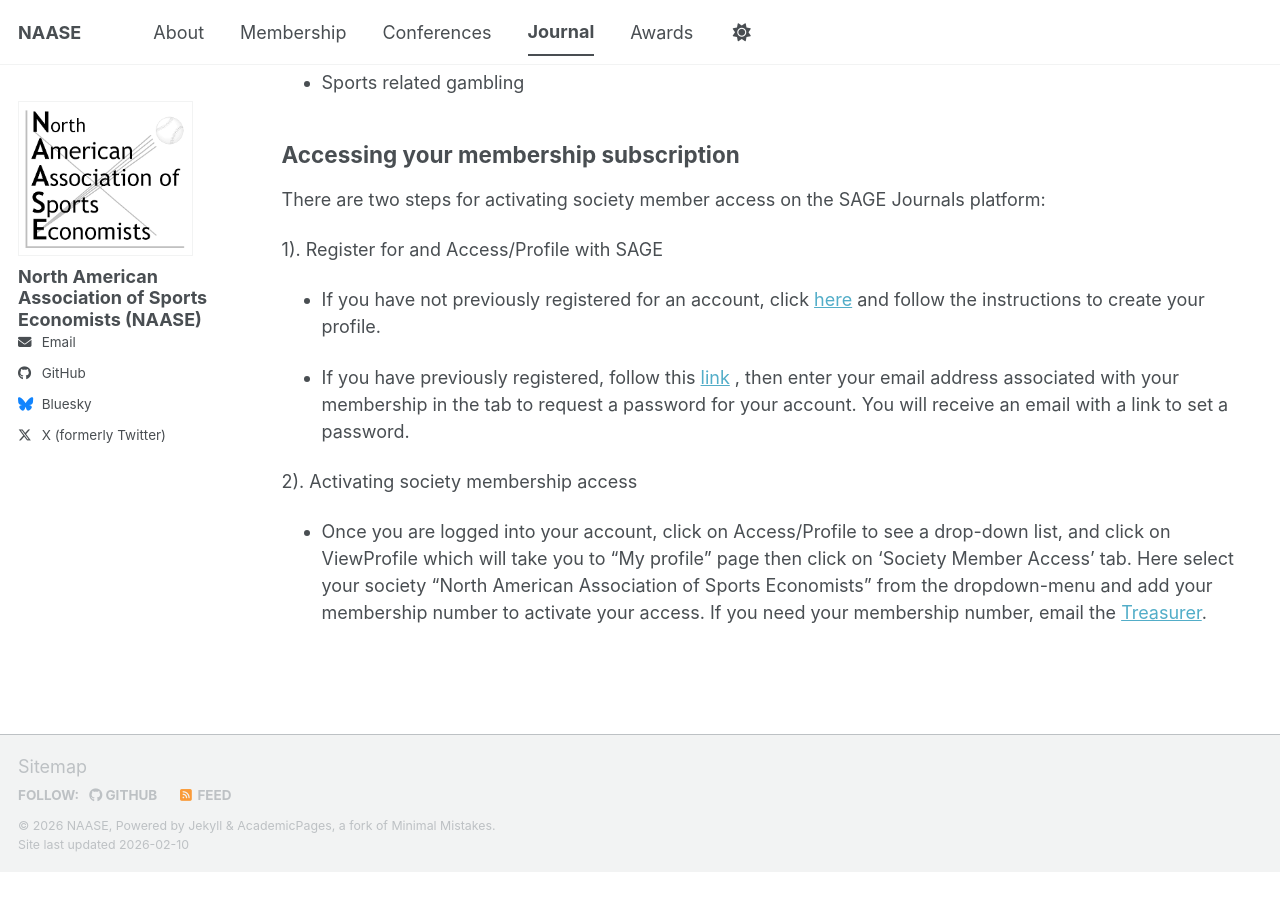
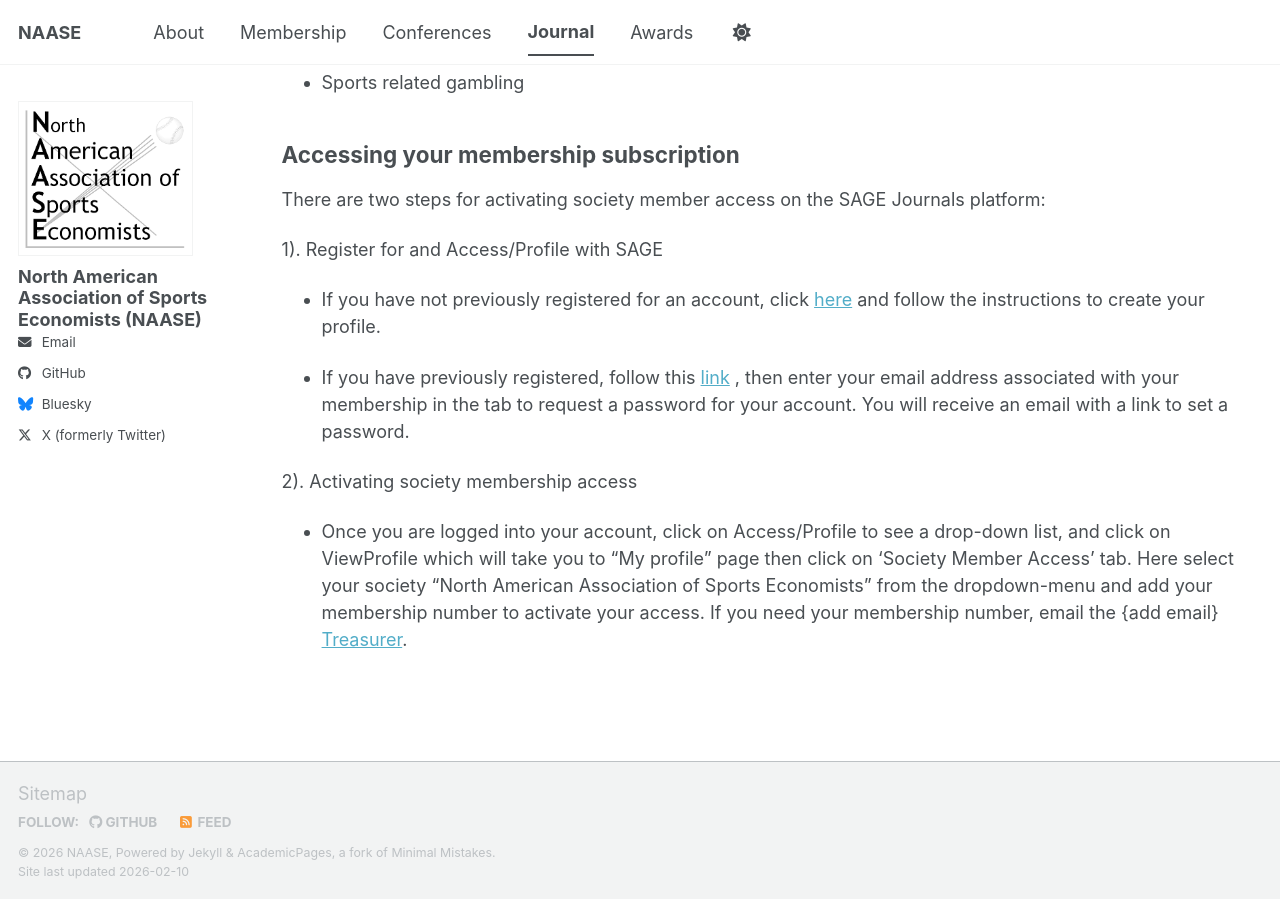
Before and after one commit to naaseweb/naaseweb.github.io, a Jekyll site: the page built from _pages/journal.md, in a window 1280 px wide and 900 px high, scrolled down 558 px. Built offline with Jekyll 4.4.1, drawn with Linux system fonts in a browser that asks for light colours; a script bundle is joined from its source files by our own code; library files that are not in the unit come from our copies; before the commit the page ends 1431 px from its top, so only the background shows below that.

Commit message:
Update journal.md

```diff
--- a/_pages/journal.md
+++ b/_pages/journal.md
@@ -51,4 +51,4 @@ There are two steps for activating society member access on the SAGE Journals pl
 
 2). Activating society membership access
 
- - Once you are logged into your account, click on Access/Profile to see a drop-down list, and click on ViewProfile which will take you to “My profile” page then click on ‘Society Member Access’ tab. Here select your society “North American Association of Sports Economists” from the dropdown-menu and add your membership number to activate your access. If you need your membership number, email the [Treasurer](vmatheso@holycross.edu).
+ - Once you are logged into your account, click on Access/Profile to see a drop-down list, and click on ViewProfile which will take you to “My profile” page then click on ‘Society Member Access’ tab. Here select your society “North American Association of Sports Economists” from the dropdown-menu and add your membership number to activate your access. If you need your membership number, email the {add email} [Treasurer]().
```
